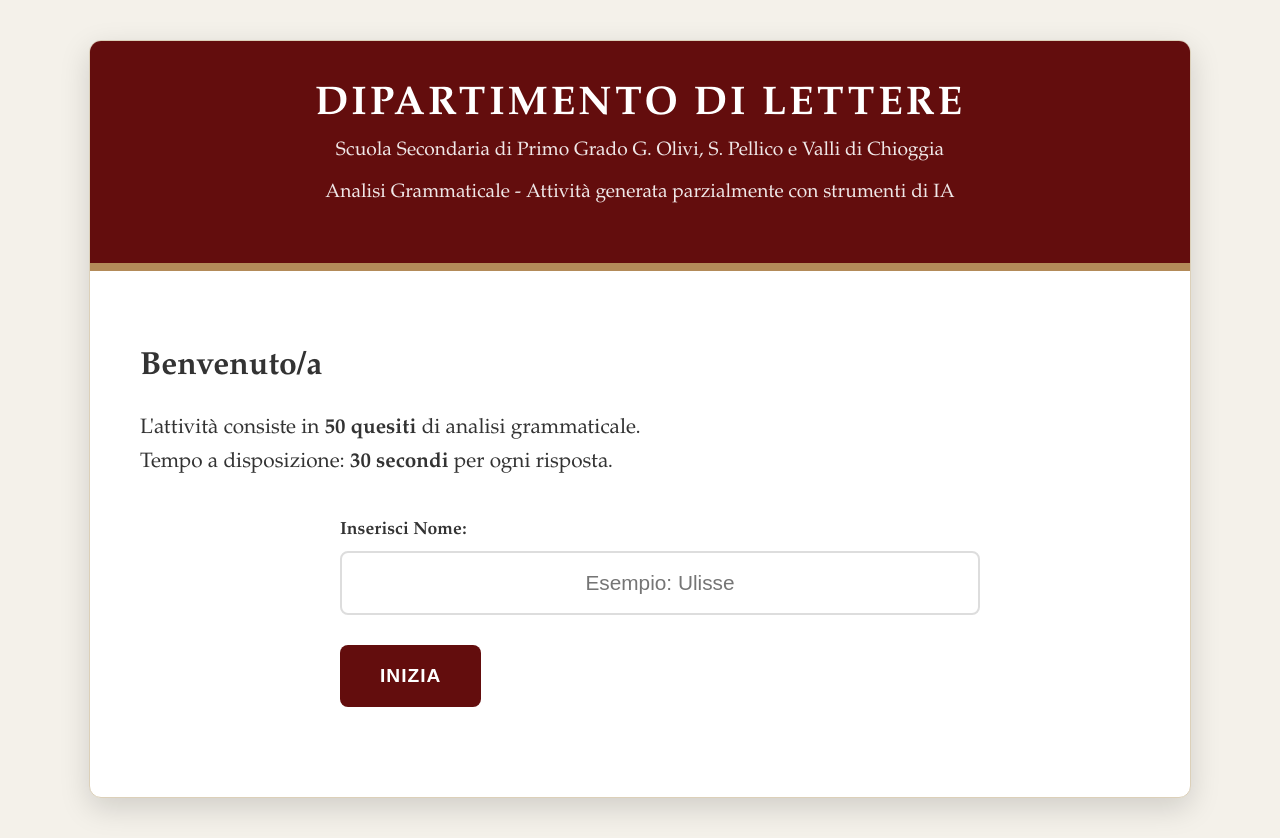
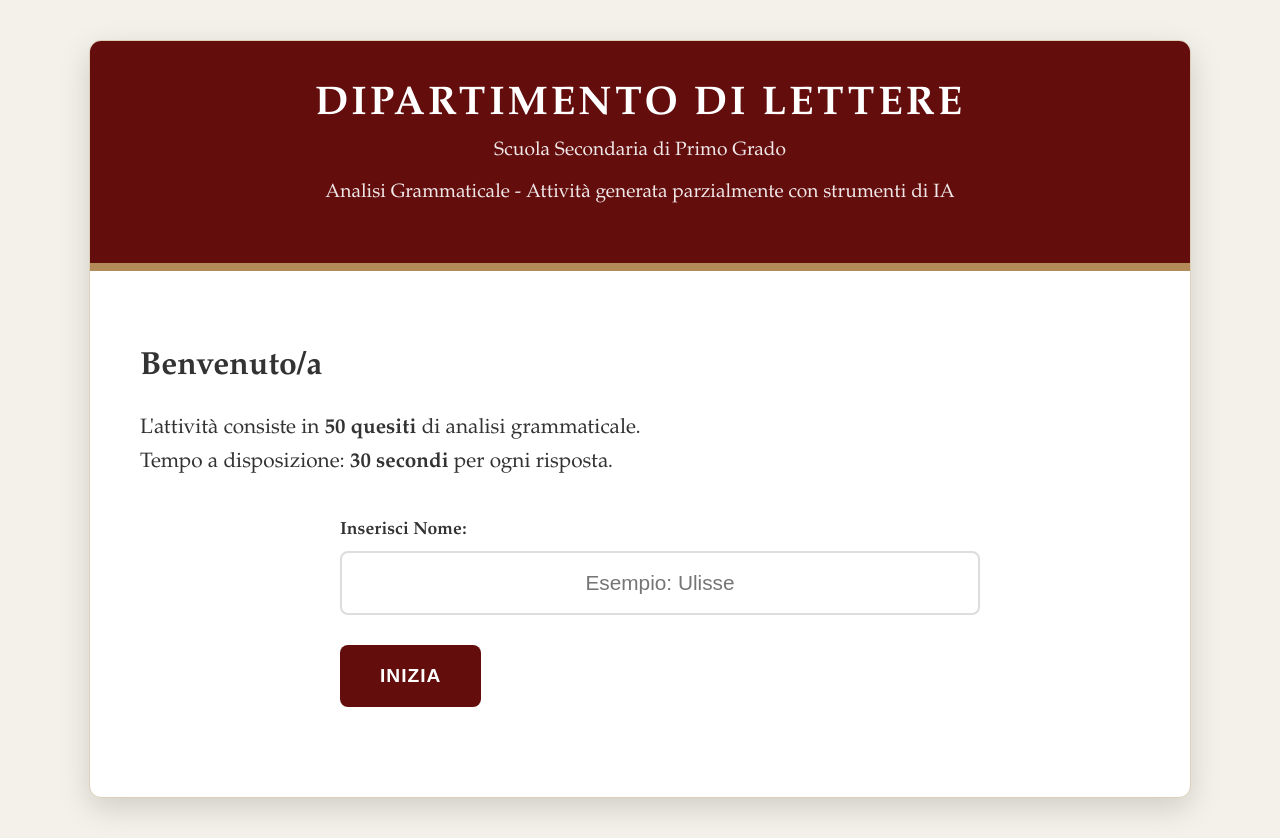
Before and after one commit to 1971AB/Grammatica, a plain HTML site: page index.html in a window 1280 px wide. Drawn offline with Linux system fonts and the light colour scheme.

Commit message:
Update index.html

```diff
--- a/index.html
+++ b/index.html
@@ -130,7 +130,7 @@
 <div class="app-container" id="main-app">
     <div class="header">
         <h1>DIPARTIMENTO DI LETTERE</h1>
-        <p>Scuola Secondaria di Primo Grado G. Olivi, S. Pellico e Valli di Chioggia</p>
+        <p>Scuola Secondaria di Primo Grado</p>
         <p>Analisi Grammaticale - Attività generata parzialmente con strumenti di IA</p>
     </div>
 
```
